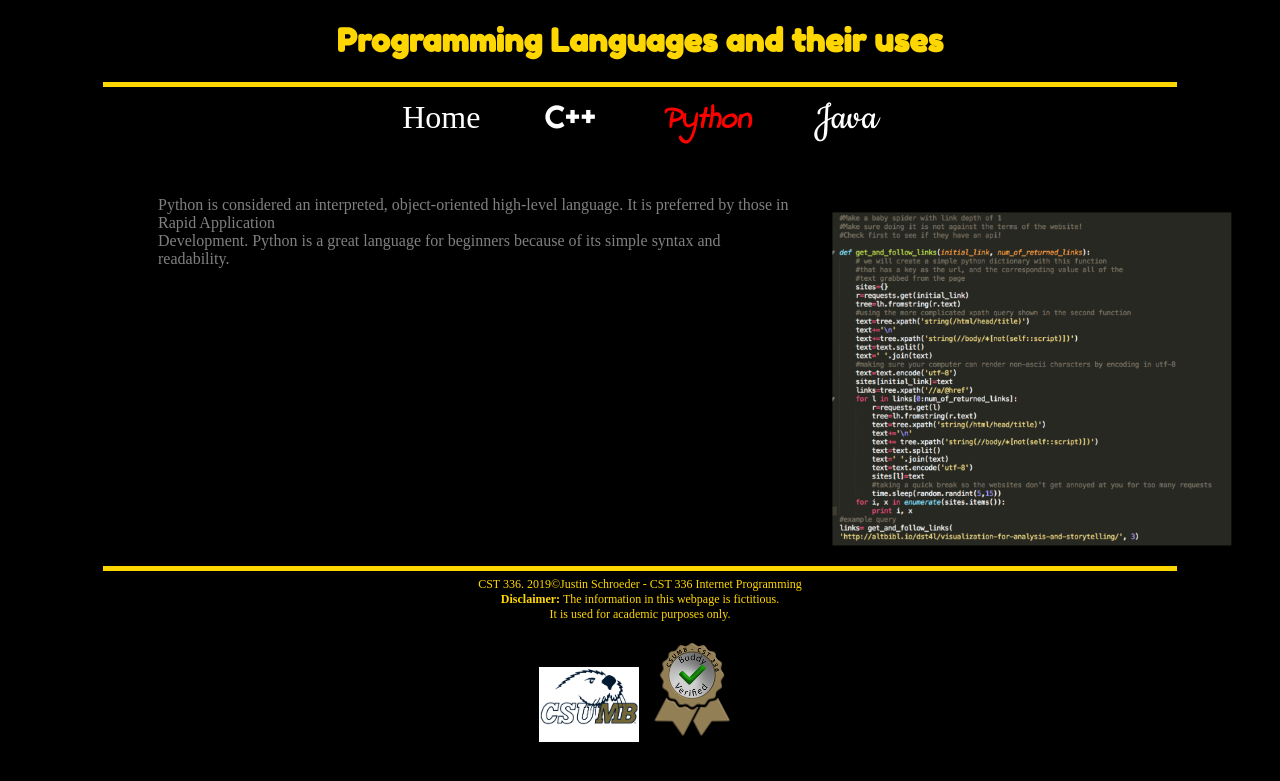
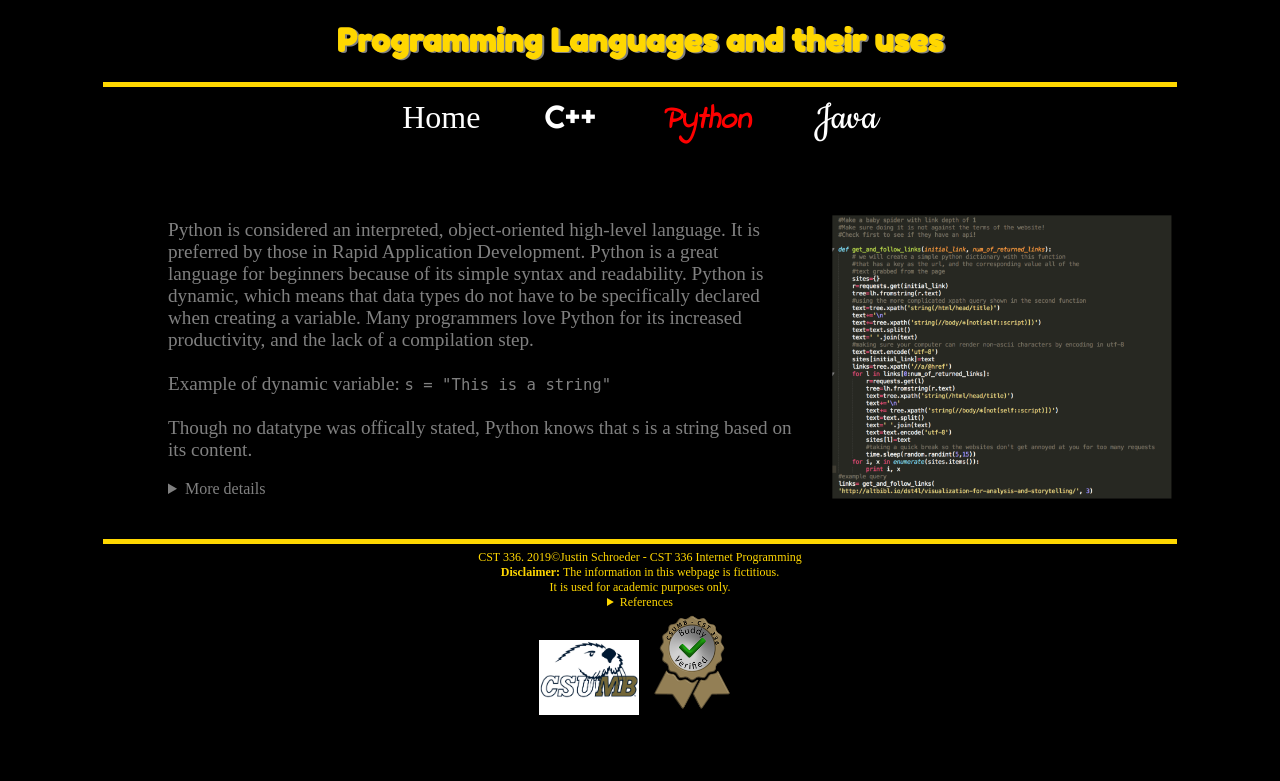
Before and after one commit to shikikan86/cst336, a PHP site: page /hw/hw1/python.html in a window 1280 px wide. Shown: the top 781 px of the page. Run offline with PHP 8.4, Linux system fonts and the light colour scheme.

Commit message:
updating hw1 files

```diff
--- a/hw/hw1/css/styles.css
+++ b/hw/hw1/css/styles.css
@@ -12,6 +12,7 @@ header, footer{
 
 header{
     font-family: 'Fredoka One', cursive;
+    text-shadow: 2px 1px gray;
 }
 
 nav{
@@ -61,6 +62,10 @@ footer{
    float:left;
 }
 
+#Pic1{
+    padding-left: 30px;
+}
+
 
 #text1{
     font-size:1.2em;
@@ -69,13 +74,70 @@ footer{
 
 #pyPic{
     float:right;
+    padding-right: 60px;
+    padding-bottom: 20px;
 }
 
 #textPy{
     text-align:left;
-    padding-left:150px;
+    padding-left:160px;
+    padding-top: 20px;
+    font-size: 1.2em;
 }
 
 #pythonFooter{
     clear:right;
 }
+
+#pythonDetails{
+    padding-left: 160px;
+}
+
+#pysource{
+    color: white;
+}
+
+#cPic{
+    width:200px;
+    height:200px;
+    padding-left: 180px;
+    padding-bottom: 30px;
+}
+
+#cText, #cPic{
+    padding-left: 75px;
+    float:left;
+    font-size: 1.2em;
+}
+
+.source{
+    color:white;
+}
+
+#Cdetails{
+    padding-right: 100px;
+    padding-left: 75px;
+    font-size: 1.2em;
+    float:left;
+}
+
+#javaText, #javaPic{
+    float:left;
+    font-size: 1.2em;
+}
+
+#javaPic{
+    padding-left: 100px;
+    padding-bottom: 40px;
+}
+
+#javaText{
+    padding-left: 50px;
+}
+
+#javaDetails{
+    float:left;
+    padding-right: 50px;
+    font-size: 1.2em;
+    padding-left:50px;
+}
--- a/hw/hw1/index.html
+++ b/hw/hw1/index.html
@@ -1,5 +1,7 @@
 <!DOCTYPE html>
 <html>
+
+    <!--Tags not used in lab: details, code, text-shadow, -->
 
     <head>
         <meta charset="utf-8"/>
--- a/hw/hw1/python.html
+++ b/hw/hw1/python.html
@@ -46,11 +46,30 @@
 
         <main>
             <figure id="pyPic">
-              <img src="img/py.png" width="400" />
+              <img src="img/py.png" width="340" />
             </figure>
 
-            <p id="textPy">Python is considered an interpreted, object-oriented high-level language. It is preferred by those in Rapid Application<br>
-                Development. Python is a great language for beginners because of its simple syntax and readability. </p>
+            <p id="textPy">Python is considered an interpreted, object-oriented high-level language. It is preferred by those in Rapid Application
+                Development. Python is a great language for beginners because of its simple syntax and readability. Python is dynamic, which means that
+                data types do not have to be specifically declared when creating a variable. Many programmers love Python for its increased productivity,
+                and the lack of a compilation step.
+
+                <br><br>
+                Example of dynamic variable: <code>s = "This is a string"</code>
+
+                <br><br> Though no datatype was offically stated, Python knows that s is a string based on its content.</p>
+
+
+
+
+            <details id="pythonDetails">
+                <summary>More details</summary>
+                <p>Current Version is Python 3.7.2</p>
+                <a id="pysource" href = "https://www.python.org/downloads/">Download Python Here!</a>
+            </details>
+
+            <br>
+
 
 
         </main>
@@ -61,7 +80,11 @@
             <hr width="85%">
             CST 336. 2019&copy;Justin Schroeder - CST 336 Internet Programming<br />
             <strong>Disclaimer:</strong> The information in this webpage is fictitious.<br />
-            It is used for academic purposes only. <br /><br />
+            It is used for academic purposes only. <br />
+            <details>
+                <summary>References</summary>
+                <a class="source" href = "https://www.python.org/doc/essays/blurb/">https://www.python.org/doc/essays/blurb/</a>
+            </details>
             <img src="img/csumb.png" width="100" />
             <img src="img/buddy_verified.png" width="100" />
 
```
Also changed, not shown: hw/hw1/c.html (+23 -1 lines), hw/hw1/java.html (+22 -3 lines), hw/hw1/img/cpp.png (added), hw/hw1/img/java.jpg (added), hw/hw1/test.html (added).
